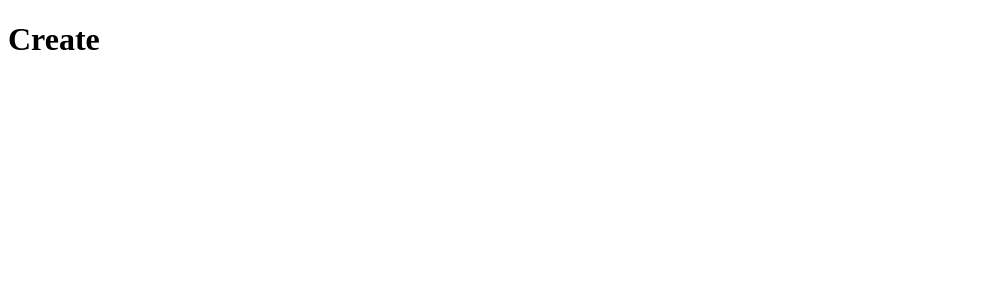
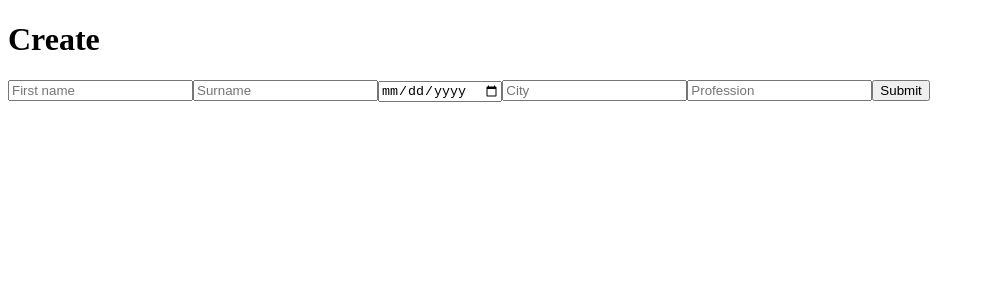
Before and after one commit to PauloSergiodosAnjos/User-Management, a React (Vite) app: page /new in a window 1280 px wide. Shown: the top 300 px of the page, without its empty margins (0-985 px from the left). Built offline with nearby package versions, Linux system fonts and the light colour scheme; no server answers; the database is empty.

Commit message:
criando formulario de criacao de usuario e funcao para jogar o usuario no supabase

```diff
--- a/package.json
+++ b/package.json
@@ -10,8 +10,10 @@
     "preview": "vite preview"
   },
   "dependencies": {
+    "@supabase/supabase-js": "^2.41.1",
     "react": "^18.2.0",
     "react-dom": "^18.2.0",
+    "react-hook-form": "^7.51.2",
     "react-router-dom": "^6.22.3"
   },
   "devDependencies": {
--- a/src/App.jsx
+++ b/src/App.jsx
@@ -1,8 +1,11 @@
+import UserContextProvider from "./contexts/UserContext"
 import Router from "./routes/Router"
 
 function App() {
   return (
-    <Router/>
+    <UserContextProvider>
+      <Router/>
+    </UserContextProvider>
   )
 }
 
--- /dev/null
+++ b/src/contexts/UserContext.jsx
@@ -0,0 +1,59 @@
+import { createClient } from "@supabase/supabase-js";
+import { createContext, useEffect, useState } from "react";
+
+export const UserContext = createContext()
+
+const supabase = createClient('https://riagbtjbfcihfyaxegev.supabase.co', 'eyJhbGciOiJIUzI1NiIsInR5cCI6IkpXVCJ9.eyJpc3MiOiJzdXBhYmFzZSIsInJlZiI6InJpYWdidGpiZmNpaGZ5YXhlZ2V2Iiwicm9sZSI6ImFub24iLCJpYXQiOjE3MTE3MjkwMzgsImV4cCI6MjAyNzMwNTAzOH0.H5VBP0Co7P4Z0EAp0EB5rzFllu3GWRdv0_ydu2aWf3E');
+
+export default function UserContextProvider({children}) {
+    const [users, setUsers] = useState([])
+
+    useEffect(()=>{
+        getUsers()
+    }, [])
+
+    const getUsers = async ()=> {
+        const {data} = await supabase.from("st_users").select(
+            `
+            id,
+            firstName:first_name,
+            surname,
+            birthDate:birth_date,
+            city,
+            profession
+            `
+        )
+        setUsers(data)
+    }
+
+    const getSpecificUser = (userId)=> {
+        return users.find(user => user.id === +userId)
+    }
+
+
+    const addUser = async ({firstName, surname, birthDate, city, profession})=> {
+        const { data, error } = await supabase
+        .from('st_users')
+        .insert([
+            {first_name: firstName},
+            {surname: surname},
+            {birth_date: birthDate},
+            {city: city},
+            {profession: profession}
+        ])
+        .select()
+    }
+
+    const userFuncs = {
+        users,
+        getUsers,
+        getSpecificUser,
+        addUser
+    }
+
+    return(
+        <UserContext.Provider value={userFuncs}>
+            {children}
+        </UserContext.Provider>
+    )
+}
--- a/src/pages/Create.jsx
+++ b/src/pages/Create.jsx
@@ -1,5 +1,34 @@
+import { useForm } from "react-hook-form"
+import User from "../model/UserModel"
+import { createClient } from "@supabase/supabase-js";
+
+const supabase = createClient('https://riagbtjbfcihfyaxegev.supabase.co', 'eyJhbGciOiJIUzI1NiIsInR5cCI6IkpXVCJ9.eyJpc3MiOiJzdXBhYmFzZSIsInJlZiI6InJpYWdidGpiZmNpaGZ5YXhlZ2V2Iiwicm9sZSI6ImFub24iLCJpYXQiOjE3MTE3MjkwMzgsImV4cCI6MjAyNzMwNTAzOH0.H5VBP0Co7P4Z0EAp0EB5rzFllu3GWRdv0_ydu2aWf3E');
+
 export default function Create() {
+
+    const addUser = async (user)=> {
+        await supabase
+        .from('st_users')
+        .insert(
+            {first_name: user.firstName, surname: user.surname, birth_date: user.birthDate, city: user.city, profession: user.profession}
+        )
+    }
+
+    const { register, handleSubmit } = useForm()
     return(
+        <>
         <h1>Create</h1>
+        <form onSubmit={handleSubmit(async(data)=>{
+            const user = new User(data)
+            addUser(user)
+        })}>
+            <input placeholder="First name" {...register("firstName", {required: true})} required type="text" />
+            <input placeholder="Surname" {...register("surname", {required: true})} required type="text" />
+            <input placeholder="Birth date" {...register("birthDate", {required: true})} required type="date" />
+            <input placeholder="City" {...register("city", {required: true})} required type="text" />
+            <input placeholder="Profession" {...register("profession", {required: true})} required type="text" />
+            <input type="submit" />
+        </form>
+        </>
     )
 }
--- a/src/pages/Edit.jsx
+++ b/src/pages/Edit.jsx
@@ -1,5 +1,19 @@
+import { useContext } from "react"
+import { UserContext } from "../contexts/UserContext"
+import { useParams } from "react-router-dom"
+
 export default function Edit() {
+
+    const { getSpecificUser } = useContext(UserContext)
+    const { id } = useParams()
+    const user = getSpecificUser(id)
+
+    console.log(user.id);
+
     return(
+        <>
         <h1>Edit</h1>
+        </>
     )
 }
+//acessa pelas propriedades da classe User ./UserModel.js
--- a/src/pages/Home.jsx
+++ b/src/pages/Home.jsx
@@ -1,5 +1,47 @@
+import { useContext } from "react";
+import { Link } from "react-router-dom";
+import { UserContext } from "../contexts/UserContext";
+
 export default function Home() {
+
+    const {users} = useContext(UserContext)
+
     return(
-        <h1>Home</h1>
+        <>
+        <div>
+            <div>
+                <h1>USERS</h1>
+                <Link to="/new"><button>Create</button></Link>
+            </div>
+
+            <table>
+                <thead>
+                <tr>
+                    <th>First Name</th>
+                    <th>Surname</th>
+                    <th>Birth Date</th>
+                    <th>City</th>
+                    <th>Profession</th>
+                </tr>
+                </thead>
+                <tbody>
+                {users.map((user) => (
+                    <tr key={user.id}>
+                    <td>{user.firstName}</td>
+                    <td>{user.surname}</td>
+                    <td>{user.birthDate}</td>
+                    <td>{user.city}</td>
+                    <td>{user.profession}</td>
+                    <td>
+                        <Link to={`/edit/${user.id}`}>
+                        <button>Edit</button>
+                        </Link>
+                    </td>
+                    </tr>
+                ))}
+                </tbody>
+            </table>
+        </div>
+        </>
     )
 }
--- a/src/routes/Router.jsx
+++ b/src/routes/Router.jsx
@@ -9,7 +9,7 @@ const Router = ()=> {
             <Routes>
                 <Route element={<Home/>} path="/"/>
                 <Route element={<Create/>} path="/new"/>
-                <Route element={<Edit/>} path="/edit"/>
+                <Route path="/edit/:id" element={<Edit/>}/>
             </Routes>
         </BrowserRouter>
     )
```
Also changed, not shown: 1 other file (tests, documents, lock files or other folders).
